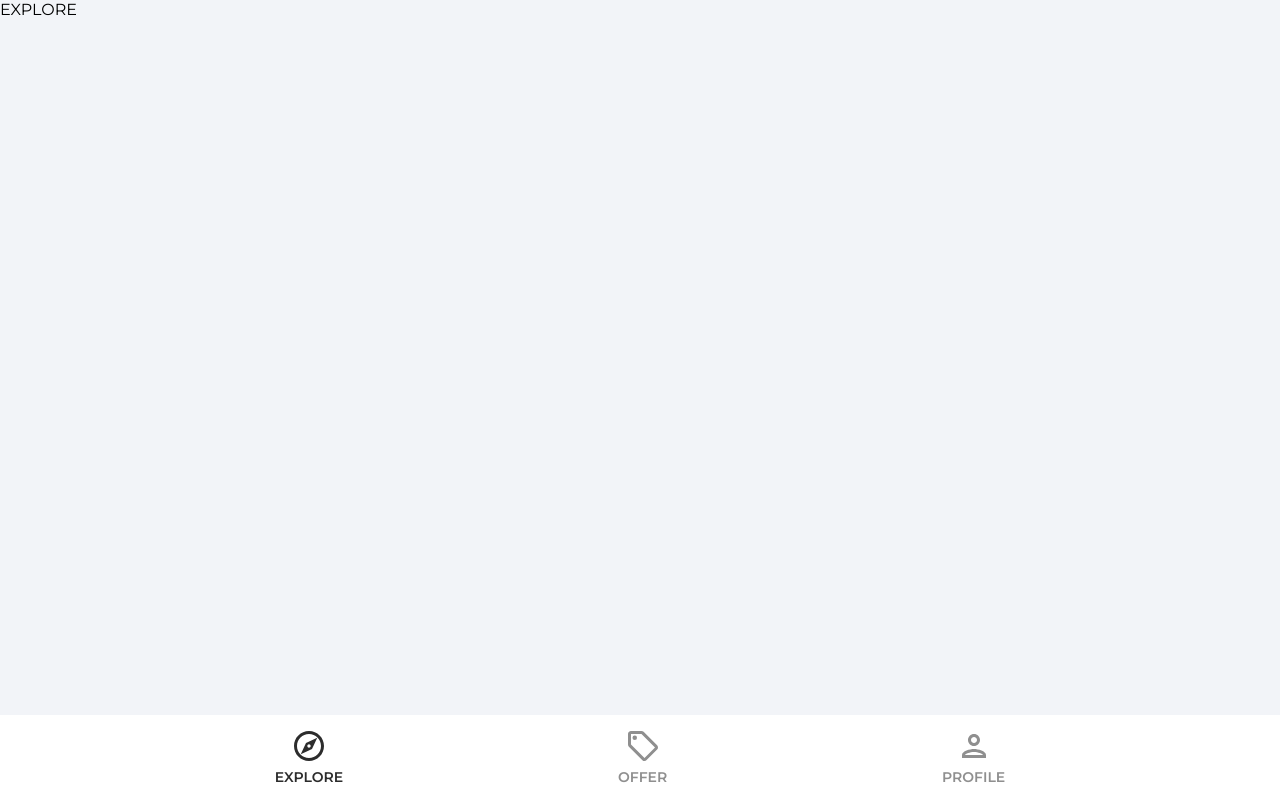
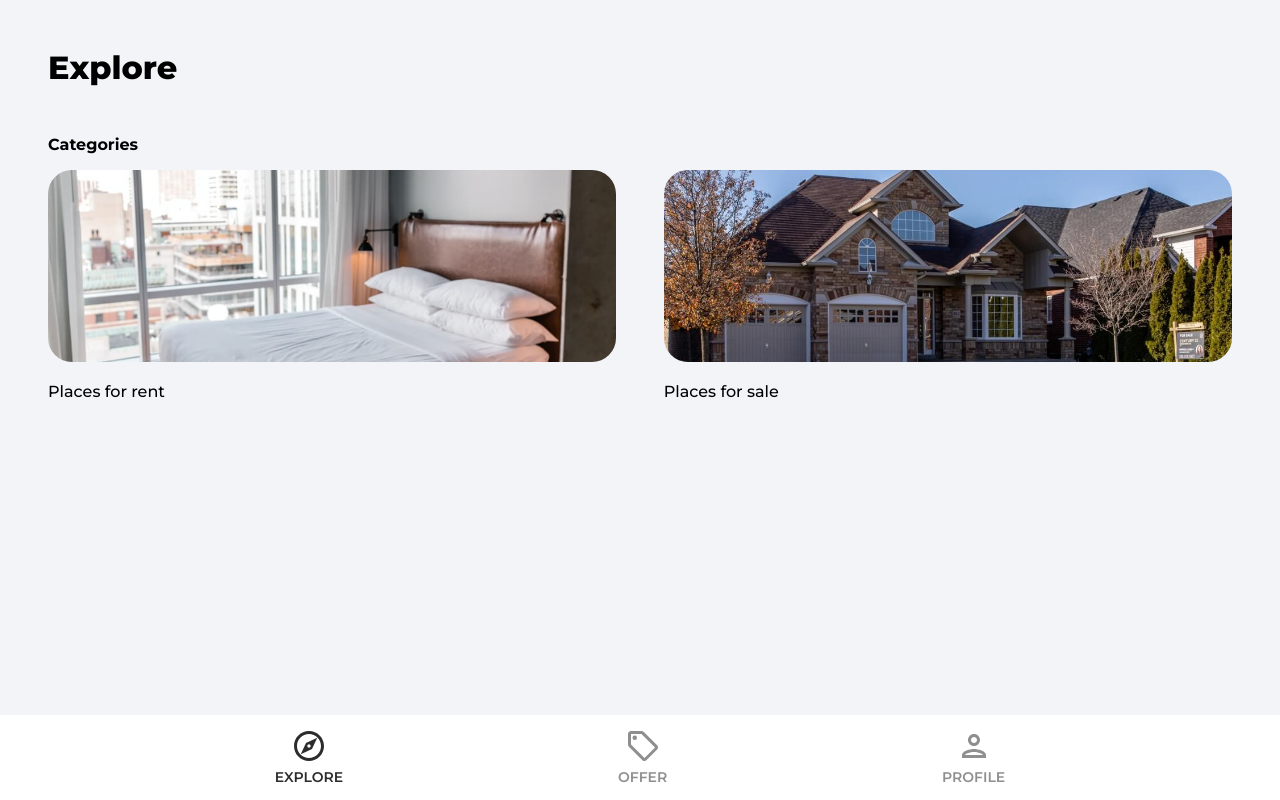
Before and after one commit to mdave94/housing-project-react, a React (Create React App) app: page / in a window 1280 px wide. Built offline with nearby package versions, Linux system fonts and the light colour scheme.

Commit message:
Explore page update

```diff
--- a/src/pages/Explore.jsx
+++ b/src/pages/Explore.jsx
@@ -1,9 +1,38 @@
-import React from 'react'
+import { Link } from "react-router-dom"
+import rentCategoryImage from '../assets/jpg/rentCategoryImage.jpg'
+import sellCategoryImage from '../assets/jpg/sellCategoryImage.jpg'
 
 const Explore = () => {
   return (
-    <div>
-      EXPLORE
+    <div className="explore">
+      <header>
+        <p className="pageHeader">Explore</p>
+      </header>
+
+
+      <main>
+        {/*Slider*/}
+
+        <p className="exploreCategoryHeading">Categories</p>
+
+        <div className="exploreCategories">
+          <Link to = '/cetegory/rent'>
+            <img alt='rent'
+            className="exploreCategoryImg"
+            src={rentCategoryImage}/>
+            <p className="exploreCategoryName">Places for rent</p>
+          </Link>
+          <Link to = '/cetegory/rent'>
+            <img alt='sell'
+            className="exploreCategoryImg"
+            src={sellCategoryImage}/>
+            <p className="exploreCategoryName">Places for sale</p>
+          </Link>
+        </div>
+      </main>
+
+
+
     </div>
   )
 }
```
